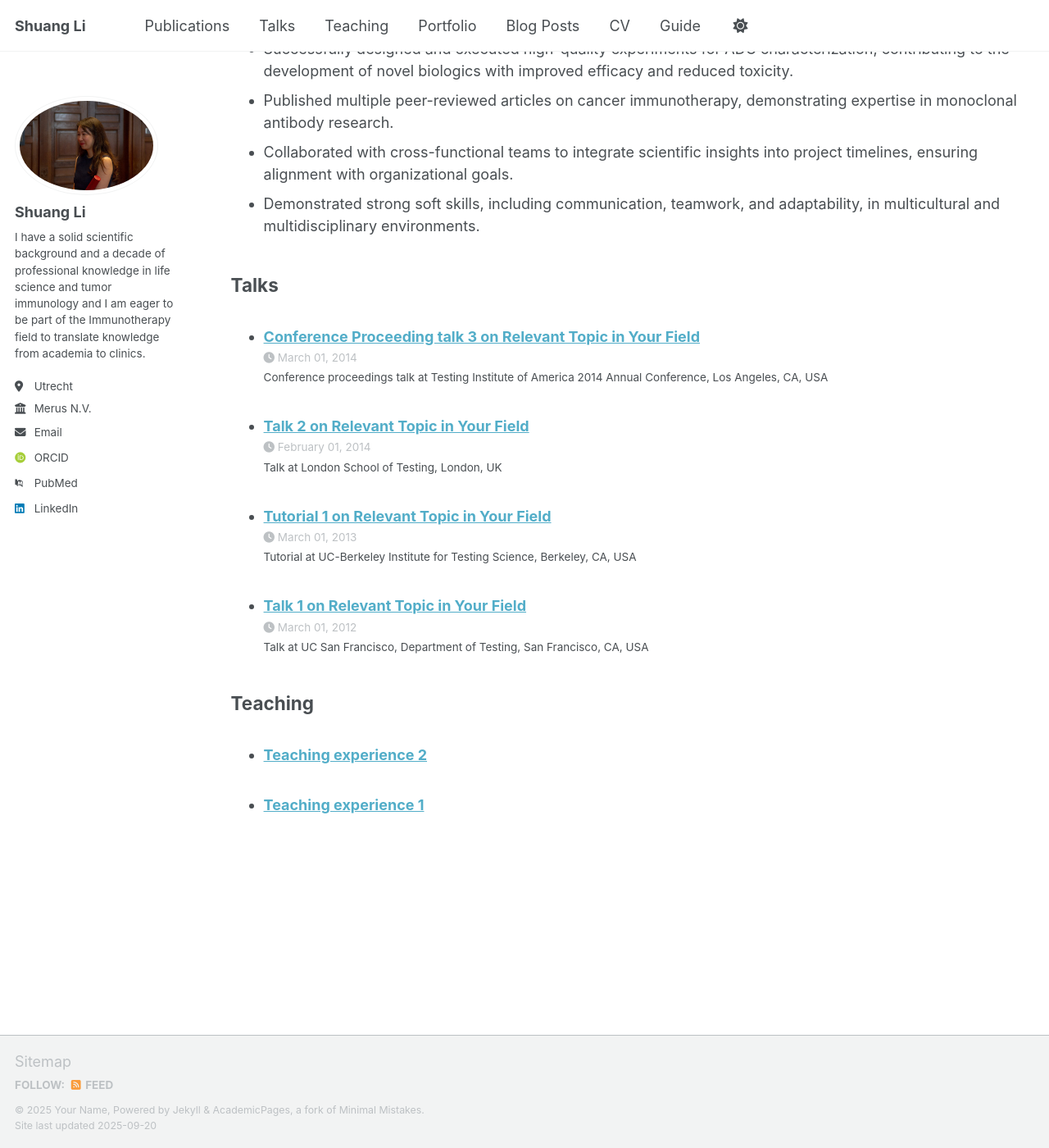
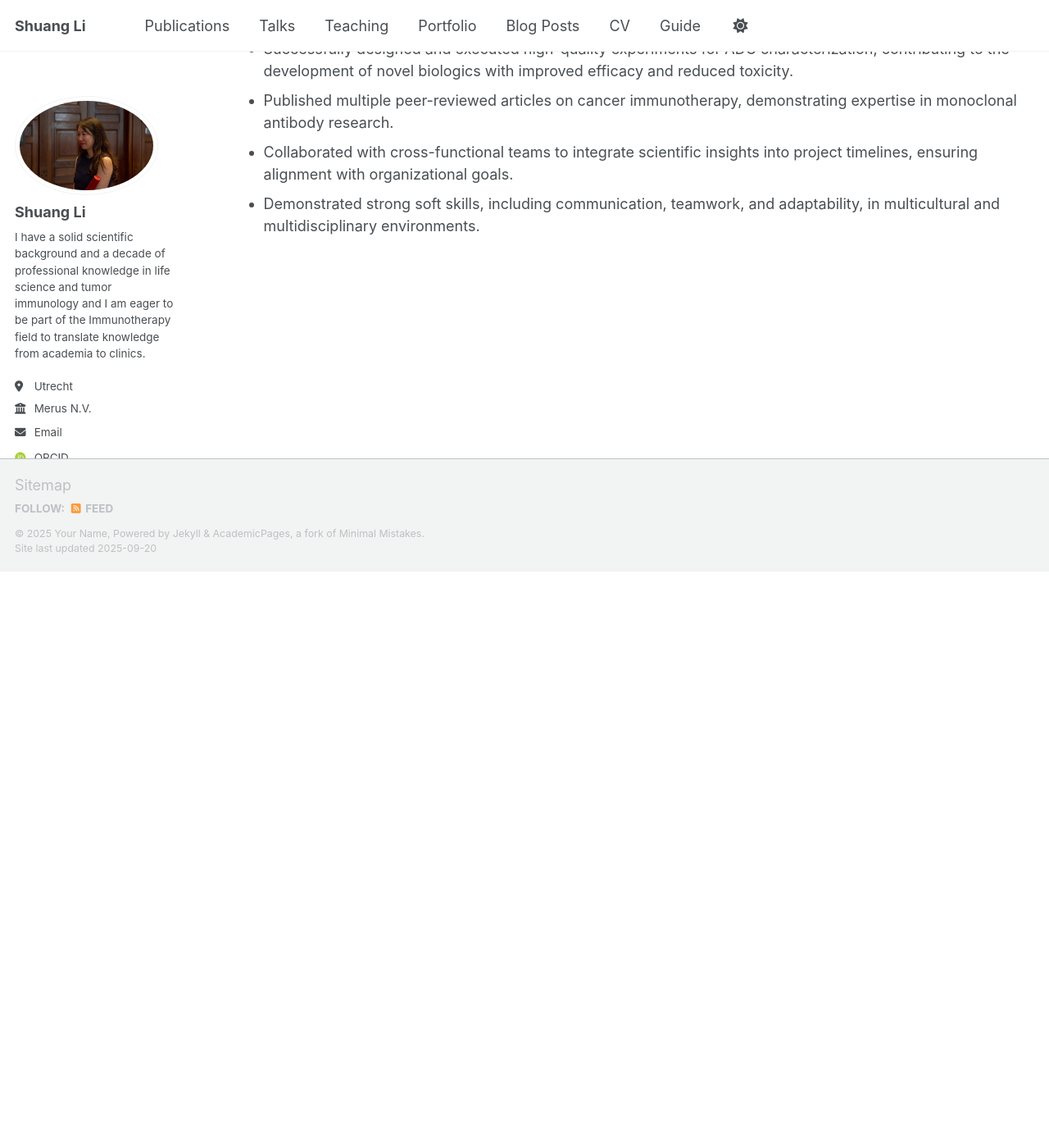
Before and after one commit to shuangli-cv/shuangli-cv.github.io, a Jekyll site: the page built from _pages/cv.md, in a window 1280 px wide and 1400 px high, scrolled down 2380 px. Shown: the whole window at 82% size. Built offline with Jekyll 4.4.1, drawn with Linux system fonts in a browser that asks for light colours; some web fonts are replaced; a script that is not in the unit is left out; after the commit the page ends 3077 px from its top, so only the background shows below that.

Commit message:
Update cv.md

```diff
--- a/_pages/cv.md
+++ b/_pages/cv.md
@@ -59,13 +59,3 @@
 - Published multiple peer-reviewed articles on cancer immunotherapy, demonstrating expertise in monoclonal antibody research.
 - Collaborated with cross-functional teams to integrate scientific insights into project timelines, ensuring alignment with organizational goals.
 - Demonstrated strong soft skills, including communication, teamwork, and adaptability, in multicultural and multidisciplinary environments.
-
-## Talks
-<ul>{% for post in site.talks reversed %}
-  {% include archive-single-talk-cv.html %}
-{% endfor %}</ul>
-
-## Teaching
-<ul>{% for post in site.teaching reversed %}
-  {% include archive-single-cv.html %}
-{% endfor %}</ul>
```
Also changed, not shown: other parts of _pages/cv.md (+1 -1 lines).
